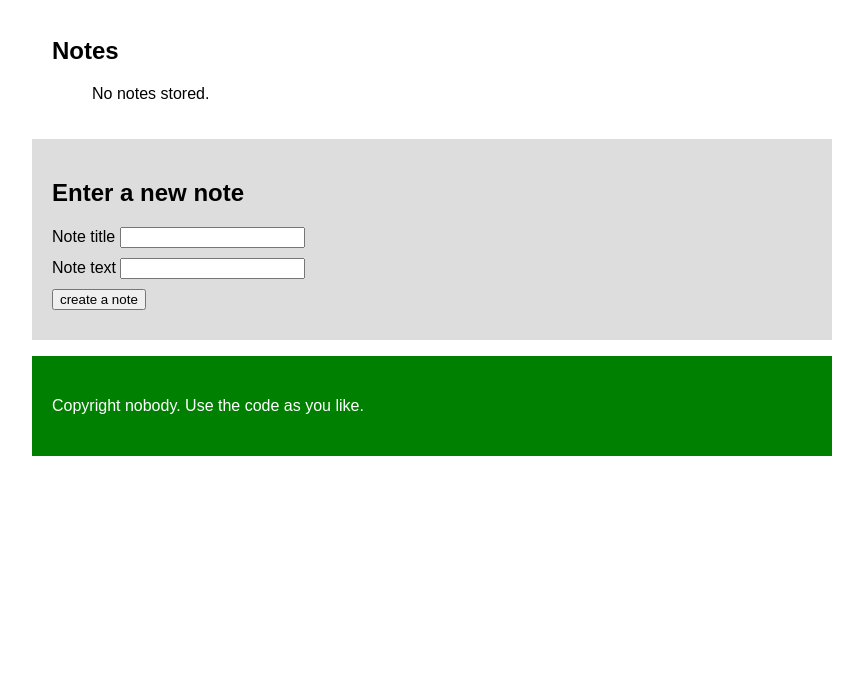
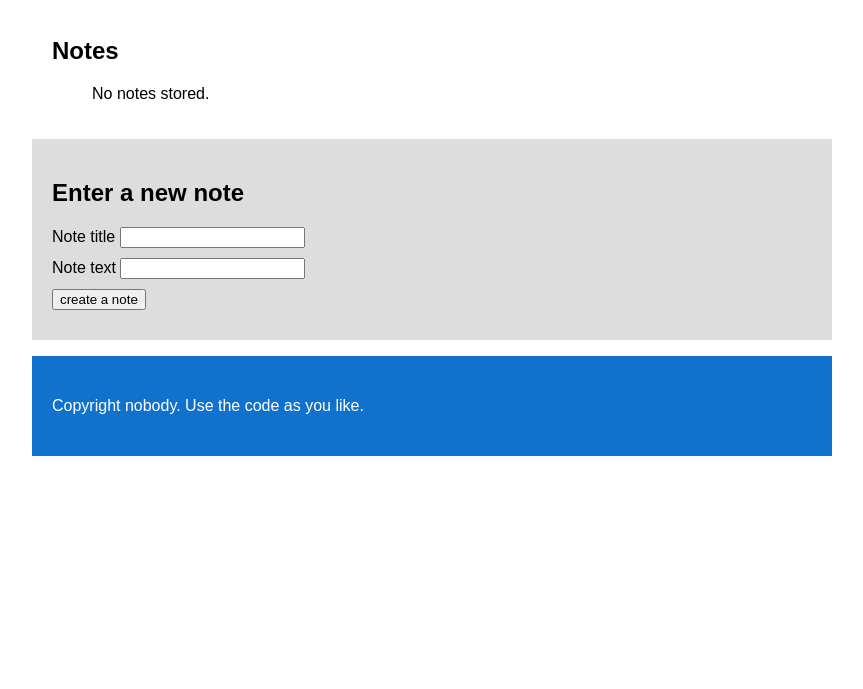
Before and after one commit to Bizzhle/clientside-storage, a website: page index.html in a window 1280 px wide. Shown: the part 111-800 px from the top of the page, without its empty margins (208-1071 px from the left). Drawn offline with Linux system fonts and the light colour scheme.

Commit message:
simple netlify test

```diff
--- a/src/style.css
+++ b/src/style.css
@@ -9,7 +9,7 @@ html {
 
 header,
 footer {
-  background-color: green;
+  background-color: #1172ce;
   color: white;
   line-height: 100px;
   padding: 0 20px;
```
